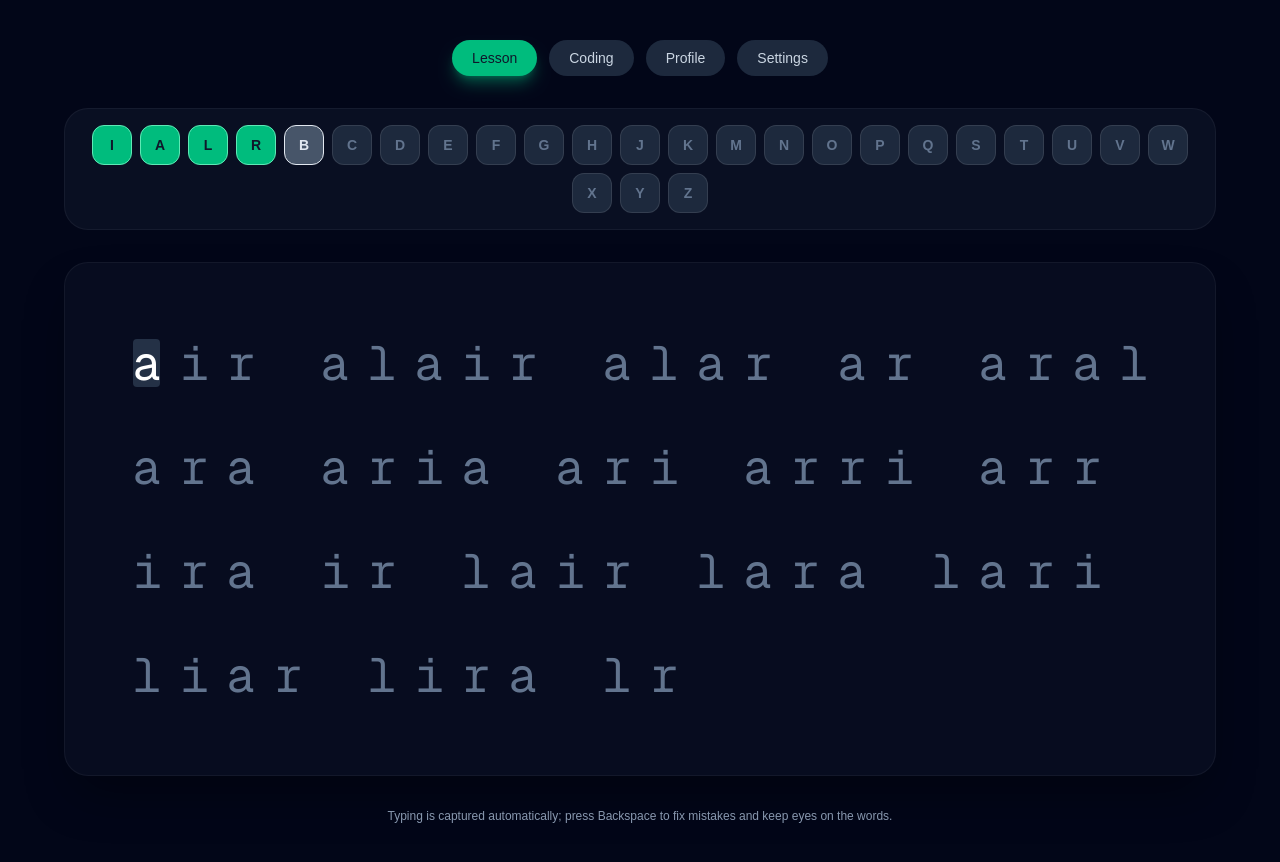
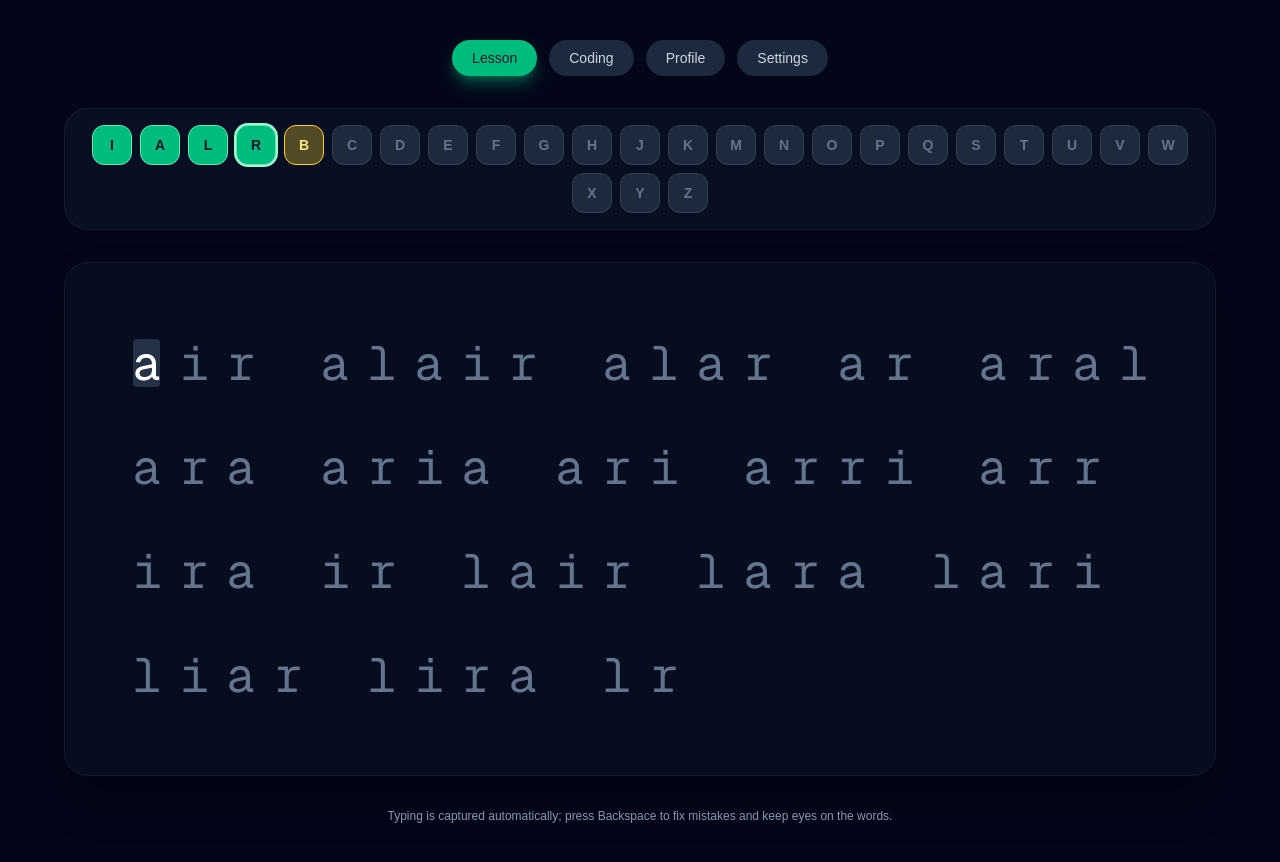
Before and after one commit to JordanStuckings/type-practice, a Next.js app: page / in a window 1280 px wide. Built offline with nearby package versions, Linux system fonts and the light colour scheme.

Commit message:
improve dictionary selection with random starting letter

```diff
--- a/app/page.js
+++ b/app/page.js
@@ -73,6 +73,42 @@ const TABS = [
 const BASE_PATH = process.env.NEXT_PUBLIC_BASE_PATH ?? "";
 const DICTIONARY_URL = `${BASE_PATH}/dictionary.txt`;
 
+const createSeededRandom = (seed = 1) => {
+  let state = Math.abs(Math.floor(seed)) % 2147483647;
+  if (state === 0) {
+    state = 1;
+  }
+  return () => {
+    state = (state * 16807) % 2147483647;
+    return (state - 1) / 2147483646;
+  };
+};
+
+const shuffleWithSeed = (items, seed) => {
+  if (!Array.isArray(items)) return [];
+  const list = [...items];
+  const random = createSeededRandom(seed);
+  for (let i = list.length - 1; i > 0; i -= 1) {
+    const j = Math.floor(random() * (i + 1));
+    [list[i], list[j]] = [list[j], list[i]];
+  }
+  return list;
+};
+
+const findOffsetByRandomLetter = (words, letters, seed) => {
+  if (!Array.isArray(words) || words.length === 0) return null;
+  if (!Array.isArray(letters) || letters.length === 0) return null;
+  const letterOrder = shuffleWithSeed(letters, seed);
+  for (let i = 0; i < letterOrder.length; i += 1) {
+    const letter = letterOrder[i];
+    const index = words.findIndex((word) => word.startsWith(letter));
+    if (index !== -1) {
+      return index;
+    }
+  }
+  return null;
+};
+
 const formatDuration = (ms) => {
   if (!ms) return "00:00";
   const totalSeconds = Math.max(0, Math.floor(ms / 1000));
@@ -121,7 +157,9 @@ const buildLessonWords = (letters, seed, dictionary) => {
 
   const selection = [];
   const limit = LESSON_WORD_LIMIT;
-  const offset = seed % pool.length;
+  const offsetSeed = seed + letters.length * 13;
+  const offsetFromLetters = findOffsetByRandomLetter(pool, letters, offsetSeed);
+  const offset = offsetFromLetters ?? (seed % pool.length);
 
   for (let i = 0; i < limit; i += 1) {
     selection.push(pool[(offset + i) % pool.length]);
@@ -142,7 +180,11 @@ const highlightLessonText = (target, typed, mistakeMap) =>
         return (
           <span
             key={`${char}-${index}`}
-            className="text-rose-400 underline decoration-rose-400 decoration-2"
+            className={
+              isCorrect
+                ? "text-amber-300 underline decoration-amber-300 decoration-2"
+                : "text-rose-400 underline decoration-rose-400 decoration-2"
+            }
           >
             {displayChar}
           </span>
@@ -186,16 +228,6 @@ const highlightLessonText = (target, typed, mistakeMap) =>
       </span>
     );
   });
-
-const mixColors = (ratio) => {
-  const start = [71, 85, 105]; // slate-600
-  const end = [16, 185, 129]; // emerald-400
-  const clamped = Math.min(Math.max(ratio, 0), 1);
-  const channel = start.map((value, index) =>
-    Math.round(value + (end[index] - value) * clamped),
-  );
-  return `rgb(${channel.join(",")})`;
-};
 
 const getSnippetAtIndex = (index) => {
   if (!SNIPPET_LIBRARY.length) return null;
@@ -1100,17 +1132,20 @@ function LessonSurface({ highlightedPrompt, lessonText, onClick }) {
 
 function LetterUnlockGrid({ unlockedCount, nextLetter, history, targetWpm }) {
   const lastWpm = history.at(-1)?.wpm ?? 0;
-  const ratio = targetWpm ? Math.min(Math.max(lastWpm / targetWpm, 0), 1) : 0;
+  const currentLetter = LETTER_SEQUENCE.at(Math.max(unlockedCount - 1, 0)) ?? null;
   return (
     <div className="flex w-full flex-wrap justify-center gap-2 rounded-3xl border border-white/5 bg-slate-900/60 p-4">
       {LETTER_SEQUENCE.map((letter, index) => {
         const baseClasses =
           "flex h-10 w-10 items-center justify-center rounded-xl border text-sm font-semibold uppercase transition-colors";
         if (index < unlockedCount) {
+          const isCurrent = letter === currentLetter;
           return (
             <span
               key={letter}
-              className={`${baseClasses} border-emerald-300 bg-emerald-500 text-slate-900`}
+              className={`${baseClasses} border-emerald-300 bg-emerald-500 text-slate-900 ${isCurrent ? "font-black ring-2 ring-emerald-200" : ""
+                }`}
+              title={isCurrent ? `Current focus · Target WPM ${targetWpm}` : undefined}
             >
               {letter}
             </span>
@@ -1118,14 +1153,11 @@ function LetterUnlockGrid({ unlockedCount, nextLetter, history, targetWpm }) {
         }
 
         if (letter === nextLetter) {
-          const backgroundColor = mixColors(ratio);
-          const textClass = ratio > 0.5 ? "text-slate-900" : "text-slate-200";
           return (
             <span
               key={letter}
-              className={`${baseClasses} ${textClass}`}
-              style={{ backgroundColor }}
-              title={`Current WPM ${lastWpm} / target ${targetWpm}`}
+              className={`${baseClasses} border-amber-300 bg-amber-300/30 text-amber-200`}
+              title={`Next unlock · Need ${Math.max(targetWpm - lastWpm, 0)} WPM boost`}
             >
               {letter}
             </span>
```
